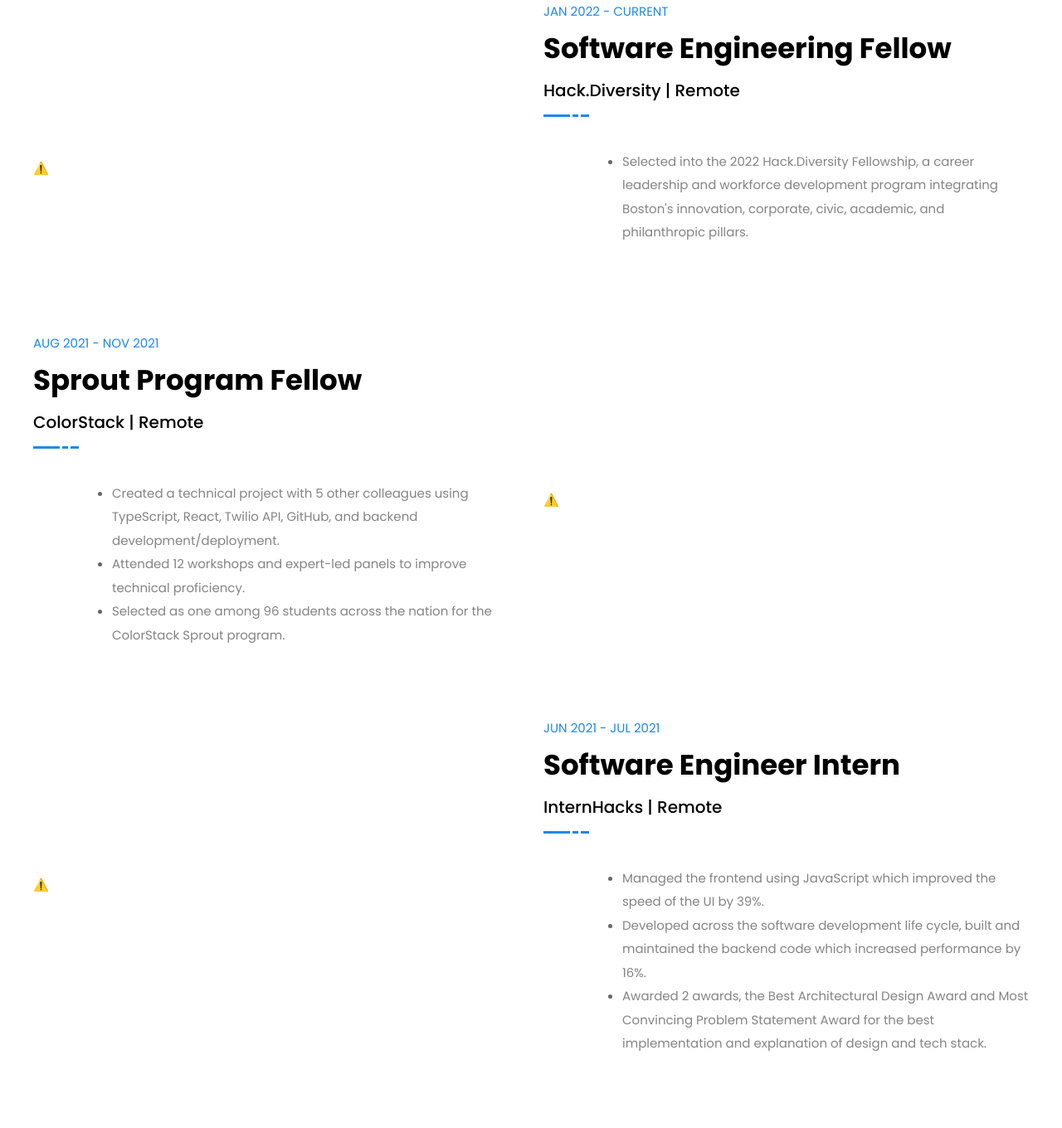
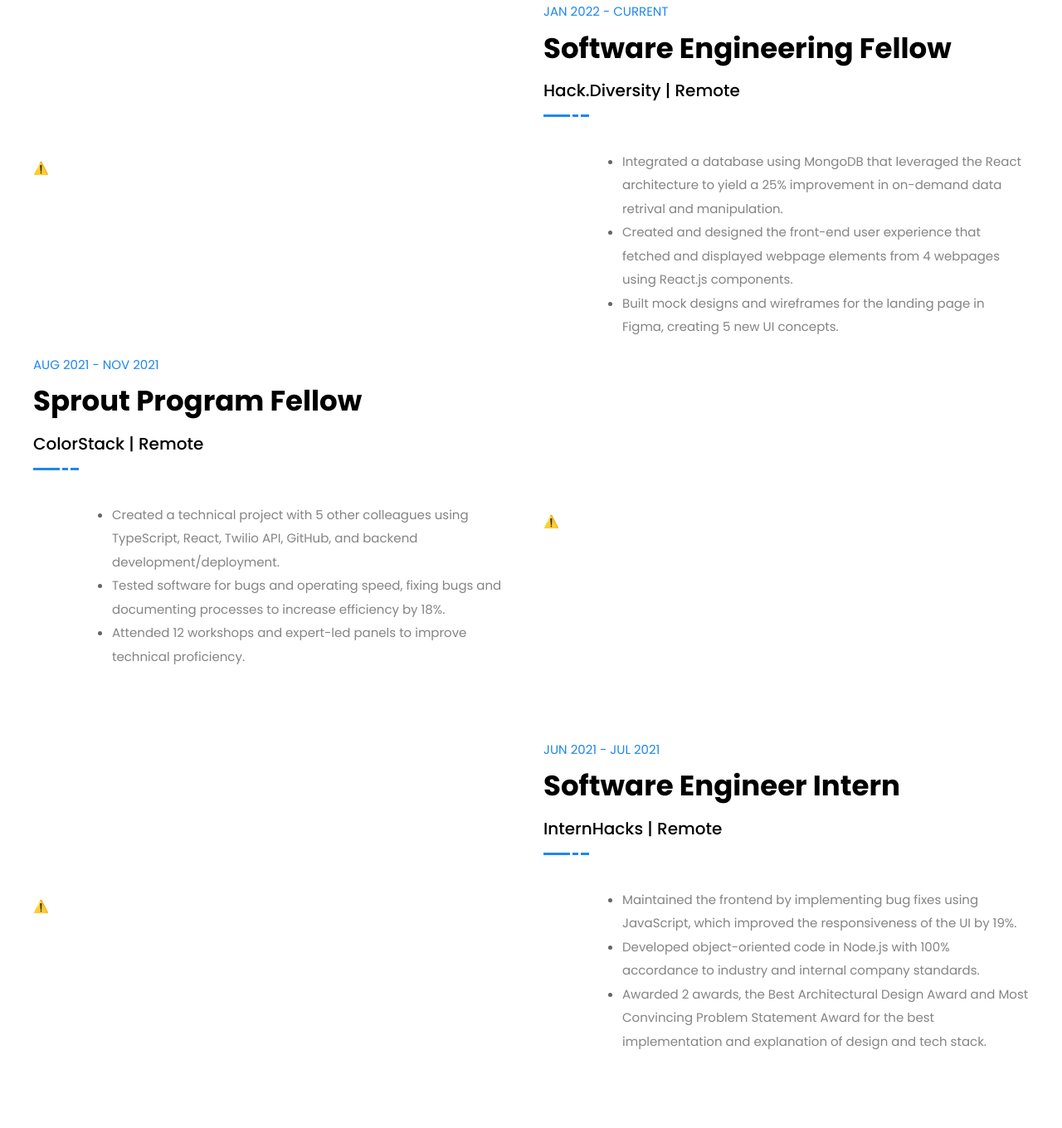
Before and after one commit to justinmbaltazar/PersonalWebsite, a plain HTML site: page about.html in a window 1280 px wide. Shown: the part 939-2299 px from the top of the page at 83% size. Drawn offline with nearby package versions, Linux system fonts and the light colour scheme; no server answers.

Commit message:
Update about.html

```diff
--- a/about.html
+++ b/about.html
@@ -141,7 +141,7 @@
                   </li>
                   <li>
                     <p>
-                      Initiated communications with professors and 6 faculty
+                      Initiated communications with professors and 3 faculty
                       members to establish accessible assistance to students on
                       a regular basis.
                     </p>
@@ -188,12 +188,23 @@
               </div>
               <div class="about-text">
                 <ul>
+                 <li>
+                    <p>
+                      Integrated a database using MongoDB that leveraged the React
+                      architecture to yield a 25% improvement in on-demand data retrival
+                      and manipulation.
+                    </p>
+                  </li>
                   <li>
                     <p>
-                      Selected into the 2022 Hack.Diversity Fellowship, a career
-                      leadership and workforce development program integrating
-                      Boston's innovation, corporate, civic, academic, and
-                      philanthropic pillars.
+                      Created and designed the front-end user experience that fetched
+                      and displayed webpage elements from 4 webpages using React.js components.
+                    </p>
+                  </li>
+                  <li>
+                    <p>
+                      Built mock designs and wireframes for the landing page in Figma,
+                      creating 5 new UI concepts.
                     </p>
                   </li>
                 </ul>
@@ -226,14 +237,14 @@
                   </li>
                   <li>
                     <p>
-                      Attended 12 workshops and expert-led panels to improve
-                      technical proficiency.
+                      Tested software for bugs and operating speed, fixing bugs
+                      and documenting processes to increase efficiency by 18%.
                     </p>
                   </li>
                   <li>
                     <p>
-                      Selected as one among 96 students across the nation for
-                      the ColorStack Sprout program.
+                      Attended 12 workshops and expert-led panels to improve
+                      technical proficiency.
                     </p>
                   </li>
                 </ul>
@@ -280,15 +291,14 @@
                 <ul>
                   <li>
                     <p>
-                      Managed the frontend using JavaScript which improved the
-                      speed of the UI by 39%.
+                      Maintained the frontend by implementing bug fixes using JavaScript,
+                      which improved the responsiveness of the UI by 19%.
                     </p>
                   </li>
                   <li>
                     <p>
-                      Developed across the software development life cycle,
-                      built and maintained the backend code which increased
-                      performance by 16%.
+                      Developed object-oriented code in Node.js with 100% accordance
+                      to industry and internal company standards.
                     </p>
                   </li>
                   <li>
```
